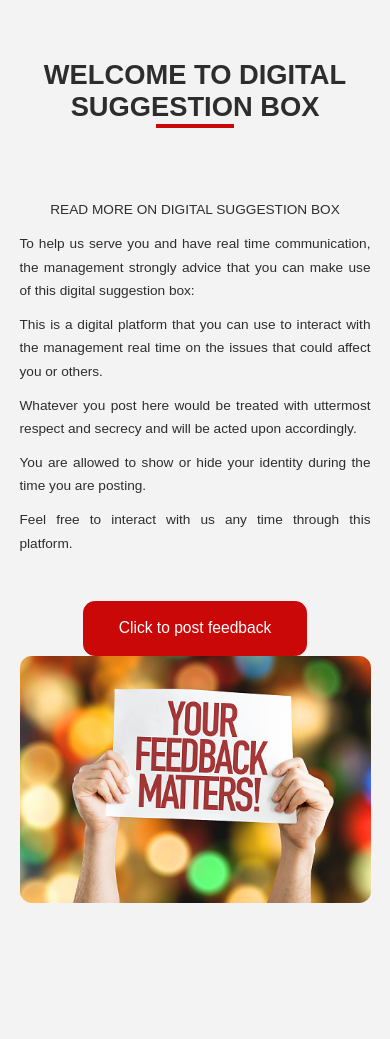
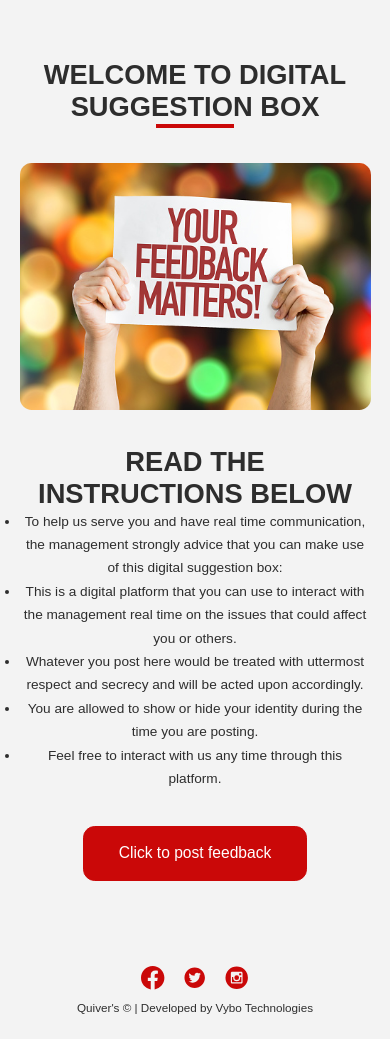
Before and after one commit to Nicholas-Kimutai/Quiver-Feedback, a PHP site: page / in a window 390 px wide. Before the commit the page ends 903 px from the top, so only its background shows below. Run offline with PHP 8.4, Linux system fonts and the light colour scheme.

Commit message:
Refactor

```diff
--- a/css/index.css
+++ b/css/index.css
@@ -9,7 +9,7 @@
 }
 
 /* - - - global properties - - - */
-p, li {
+p,li {
     font-size: 1vw;
     line-height: 1.7vw;
 }
@@ -29,6 +29,16 @@ h3 {
         font-size: 7vw;
     }
 }
+
+h4 {
+    font-size: 1.2vw;
+}
+@media screen and (max-width: 500px) {
+    h4 {
+        font-size: 7vw;
+    }
+}
+
 
 
 h3.menu {
@@ -209,8 +219,8 @@ main {
     }
 }
 .modal-feedback {
-    width: 50%;
-    height: 50vh;
+    width: 90%;
+    height: 80vh;
     padding: 5%;
     background-color: #ffff;
     position: fixed;
@@ -226,7 +236,7 @@ main {
 }
 @media screen and (max-width: 500px) {
     .modal-feedback {
-        width: 70%;
+        width: 90%;
         height: 95vh;
         padding: 10%;
         background-color: #ffff;
@@ -494,3 +504,75 @@ main {
     }
 
 }
+
+
+/* - - - footer section - - - */
+footer{
+    width: 100%;
+    padding: 3% 10% 2% 10%;
+    background-color:aliceblue;
+}
+@media screen and (max-width: 500px) {
+    footer{
+        width: 100%;
+        padding: 7% 10% 5% 10%;
+        background-color: #f3f3f3;
+    }
+}
+
+footer .social {
+    width: 100%;
+    display: flex;
+    flex-direction: row;
+    justify-content: center;
+    align-items: center;
+}
+@media screen and (max-width: 500px) {
+    footer .social {
+        width: 100%;
+        display: flex;
+        flex-direction: row;
+        justify-content: center;
+        align-items: center;
+    }
+}
+
+
+footer .social svg {
+   width: 2vw;
+   margin: 0 1%;
+   color: #ca0808;
+}
+@media screen and (max-width: 500px) {
+    footer .social svg {
+        width: 6vw;
+        margin: 0 3%;
+        color: #ca0808;
+     }
+}
+
+footer .footer-text {
+    display: flex;
+    flex-direction: row;
+    justify-content: center;
+    align-items: center;
+    padding-top: 2%;
+}
+@media screen and (max-width: 500px) {
+    footer .footer-text {
+        display: flex;
+        flex-direction: row;
+        justify-content: center;
+        align-items: center;
+        padding-top: 2%;
+    }
+}
+
+footer .footer-text p {
+    font-size: 0.85vw;
+}
+@media screen and (max-width: 500px) {
+    footer .footer-text p {
+        font-size: 3vw;
+    }
+}
--- a/index.html
+++ b/index.html
@@ -9,8 +9,7 @@
     <title>Feedback</title>
 </head>
 <body>
-    <div class="container">
-
+    <main>
          <!-- Feedback modal -->
          <div class="modal-feedback" id="feedback-modal">
             <svg class="close-feedback-modal" aria-hidden="true" role="img" viewBox="0 0 24 24"><path fill="#ca0808" fill-rule="evenodd" d="M12 1C5.925 1 1 5.925 1 12s4.925 11 11 11s11-4.925 11-11S18.075 1 12 1Zm3.707 8.707a1 1 0 0 0-1.414-1.414L12 10.586L9.707 8.293a1 1 0 1 0-1.414 1.414L10.586 12l-2.293 2.293a1 1 0 1 0 1.414 1.414L12 13.414l2.293 2.293a1 1 0 0 0 1.414-1.414L13.414 12l2.293-2.293Z" clip-rule="evenodd"/></svg>
@@ -58,70 +57,53 @@
             <button class="popclose" type="button">OK</button>
         </div>
 
-        <!-- Navbar section -->
-        <!-- <div class="navbar">
-            <a href="#" >Post Feedback</a>
-            <a href="#">Home Page</a>
-            <h2>DIGITAL SUGGESTION BOX</h2>
-        </div> -->
-
-        <!-- content -->
 
         <section id="about">
             <h3>WELCOME TO DIGITAL SUGGESTION BOX</h3>
             <hr>
             <div class="information">
-                <div class="images">
-                    <img class="slider-img" src="./images/HomeImage.jpeg" alt="pizza-5">
-                </div>
-
                 <div class="info">
-                    <p>READ MORE ON DIGITAL SUGGESTION BOX</p>
-                    <p>To help us serve you and have real time communication, the management strongly advice that you can make use of this digital suggestion box:</p>
-                    <p>This is a digital platform that you can use to interact with the management real time on the issues that could affect you or others.</p>
-                    <p>Whatever you post here would be treated with uttermost respect and secrecy and will be acted upon accordingly.</p>
-                    <p>You are allowed to show or hide your identity during the time you are posting.</p>
-                    <p>Feel free to interact with us any time through this platform.</p>
-
-                    <a href="#menu">
-                        <button>Click to post feedback</button>
-                    </a>
-
-                </div>
-
-            </div>
-        </section>
-
-
-        <!-- Content section
-        <div class="content">
-            <div class="content1">
-                <div class="label">
-                    <p>WELCOME TO DIGITAL SUGGESTION BOX </p>
-                </div>
-                <img src="./images/HomeImage.jpeg"><br>
-                <button id="fill" stype="submit" class="modal-btn" > CLICK TO POST FEEDBACK</button>
-            </div>
-            <div class="content1">
-                <div class="label">
-
-                </div>
-                <div>
-                    <h3>READ THE INSTRUCTIONS BELOW: </h3>
+                    <h4>READ THE INSTRUCTIONS BELOW</h4>
                     <ul>
                         <li>To help us serve you and have real time communication, the management strongly advice that you can make use of this digital suggestion box:</li>
                         <li>This is a digital platform that you can use to interact with the management real time on the issues that could affect you or others.</li>
                         <li>Whatever you post here would be treated with uttermost respect and secrecy and will be acted upon accordingly.</li>
                         <li>You are allowed to show or hide your identity during the time you are posting.</li>
                         <li>Feel free to interact with us any time through this platform.</li>
+
                     </ul>
+
+                    <a href="#menu">
+                        <button  class="modal-btn">Click to post feedback</button>
+                    </a>
+
                 </div>
+
+                <div class="images">
+                    <img class="slider-img" src="./images/HomeImage.jpeg" alt="feedback">
+                </div>
+
             </div>
-        </div> -->
+        </section>
 
-        <!-- Footer section -->
+        <!-- footer -->
+        <footer>
+            <div class="social">
+                <!-- facebook -->
+                <svg aria-hidden="true" role="img" viewBox="0 0 24 24"><path fill="#ca0808" fill-rule="evenodd" d="M0 12.067C0 18.033 4.333 22.994 10 24v-8.667H7V12h3V9.333c0-3 1.933-4.666 4.667-4.666c.866 0 1.8.133 2.666.266V8H15.8c-1.467 0-1.8.733-1.8 1.667V12h3.2l-.533 3.333H14V24c5.667-1.006 10-5.966 10-11.933C24 5.43 18.6 0 12 0S0 5.43 0 12.067Z" clip-rule="evenodd"/></svg>
 
-    </div>
+                <!-- twitter -->
+                <svg aria-hidden="true" role="img" viewBox="0 0 1024 1024"><path fill="#ca0808" d="M512 64C264.6 64 64 264.6 64 512s200.6 448 448 448s448-200.6 448-448S759.4 64 512 64zm215.3 337.7c.3 4.7.3 9.6.3 14.4c0 146.8-111.8 315.9-316.1 315.9c-63 0-121.4-18.3-170.6-49.8c9 1 17.6 1.4 26.8 1.4c52 0 99.8-17.6 137.9-47.4c-48.8-1-89.8-33-103.8-77c17.1 2.5 32.5 2.5 50.1-2a111 111 0 0 1-88.9-109v-1.4c14.7 8.3 32 13.4 50.1 14.1a111.13 111.13 0 0 1-49.5-92.4c0-20.7 5.4-39.6 15.1-56a315.28 315.28 0 0 0 229 116.1C492 353.1 548.4 292 616.2 292c32 0 60.8 13.4 81.1 35c25.1-4.7 49.1-14.1 70.5-26.7c-8.3 25.7-25.7 47.4-48.8 61.1c22.4-2.4 44-8.6 64-17.3c-15.1 22.2-34 41.9-55.7 57.6z"/></svg>
+
+                <!-- instagram -->
+                <svg aria-hidden="true" role="img" viewBox="0 0 20 20"><path fill="#ca0808" d="M13 10a3 3 0 1 1-6 0c0-.171.018-.338.049-.5H6v3.997c0 .278.225.503.503.503h6.995a.503.503 0 0 0 .502-.503V9.5h-1.049c.031.162.049.329.049.5zm-3 2a2 2 0 1 0-.001-4.001A2 2 0 0 0 10 12zm2.4-4.1h1.199a.301.301 0 0 0 .301-.3V6.401a.301.301 0 0 0-.301-.301H12.4a.301.301 0 0 0-.301.301V7.6c.001.165.136.3.301.3zM10 .4A9.6 9.6 0 0 0 .4 10a9.6 9.6 0 0 0 9.6 9.6a9.6 9.6 0 0 0 9.6-9.6A9.6 9.6 0 0 0 10 .4zm5 13.489C15 14.5 14.5 15 13.889 15H6.111C5.5 15 5 14.5 5 13.889V6.111C5 5.5 5.5 5 6.111 5h7.778C14.5 5 15 5.5 15 6.111v7.778z"/></svg>
+            </div>
+            <div class="footer-text">
+                <p>Quiver's &copy; <span class="current-year"></span> | Developed by Vybo Technologies</p>
+            </div>
+        </footer>
+
+    </main>
 <script src="./js/script.js"></script>
 </body>
 </html>
```
